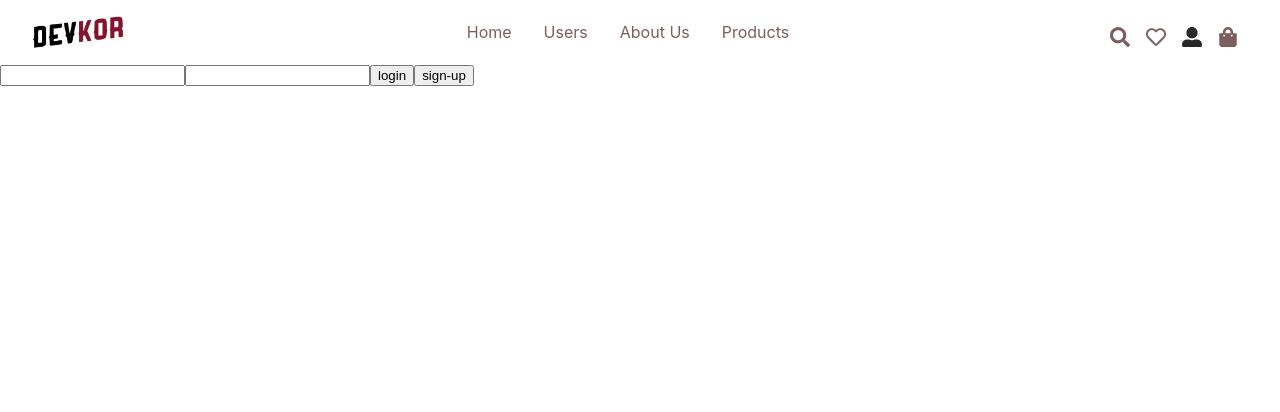
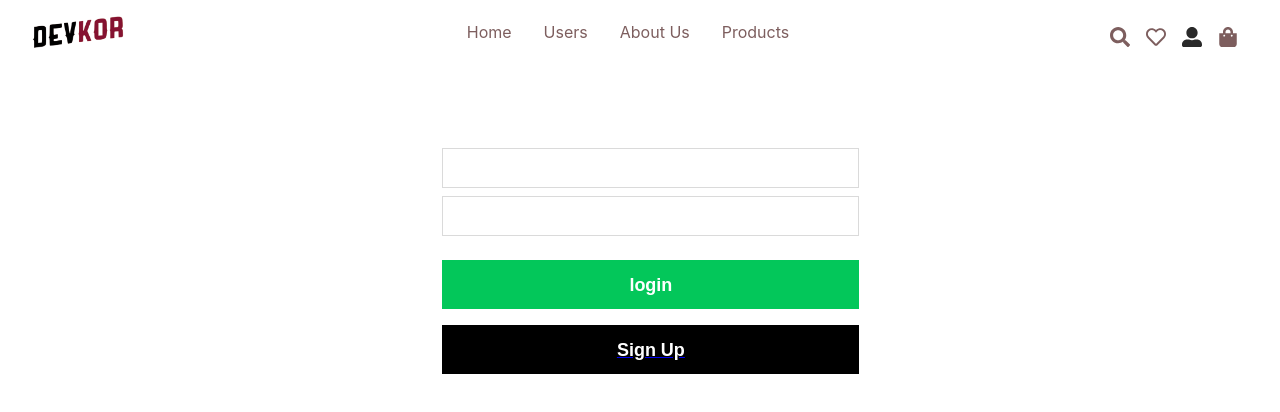
Before and after one commit to KR-0822/devkorpage, a React (Create React App) app: page /login in a window 1280 px wide. Shown: the top 412 px of the page. Built offline with nearby package versions, Linux system fonts and the light colour scheme.

Commit message:
add추가

```diff
--- a/package.json
+++ b/package.json
@@ -11,13 +11,13 @@
     "react-icons": "^4.6.0",
     "react-kakao-maps-sdk": "^1.1.5",
     "react-router-dom": "^6.4.3",
-    "react-scripts": "5.0.1",
+    "react-scripts": "^5.0.1",
     "styled-components": "^5.3.6",
     "user-context": "^1.0.14",
     "web-vitals": "^2.1.4"
   },
   "scripts": {
-    "start": "export PORT=3001 && react-scripts start",
+    "start": "set PORT=3001 && react-scripts start",
     "build": "react-scripts build",
     "test": "react-scripts test",
     "eject": "react-scripts eject"
--- a/src/users/pages/Login.css
+++ b/src/users/pages/Login.css
@@ -2,6 +2,7 @@
     margin-top: 10%;
     padding: 20px;
     margin-left: 33%;
+
 }
 .Input {
 position: relative;
@@ -31,3 +32,19 @@ box-sizing: border-box;
     background-color: #03c75a;
 
 }
+.Button2{
+    font-size: 18px;
+    font-weight: 700;
+    line-height: 49px;
+    display: block;
+    width: 51%;
+    height: 49px;
+    margin: 16px 0 7px;
+    cursor: pointer;
+    text-align: center;
+    color: #fff;
+    border: none;
+    border-radius: 0;
+    background-color: #000000;
+
+}
--- a/src/users/pages/Login.js
+++ b/src/users/pages/Login.js
@@ -1,6 +1,6 @@
 import { useState } from "react";
 import { Link } from "react-router-dom";
-
+import './Login.css';
 
 const Login = () => {
   const [formData, setFormData] = useState({
@@ -41,12 +41,12 @@ const Login = () => {
     })
   }
   return (
-    <div>
-      <input type="text" onChange={idChangeHandler}></input>
-      <input type="password" onChange={passwordChangeHandler}></input>
-      <button onClick={loginSubmitHandler}>login</button >
+    <div class="Container">
+      <input class="Input" type="text" onChange={idChangeHandler}></input>
+      <input class="Input" type="password" onChange={passwordChangeHandler}></input>
+      <button class="Button" onClick={loginSubmitHandler}>login</button >
       <Link to={"/sign-up"}>
-        <button> sign-up</button>
+        <button class="Button2"> Sign Up </button>
       </Link>
     </div>
   );
```
Also changed, not shown: 2 other files (tests, documents, lock files or other folders).
